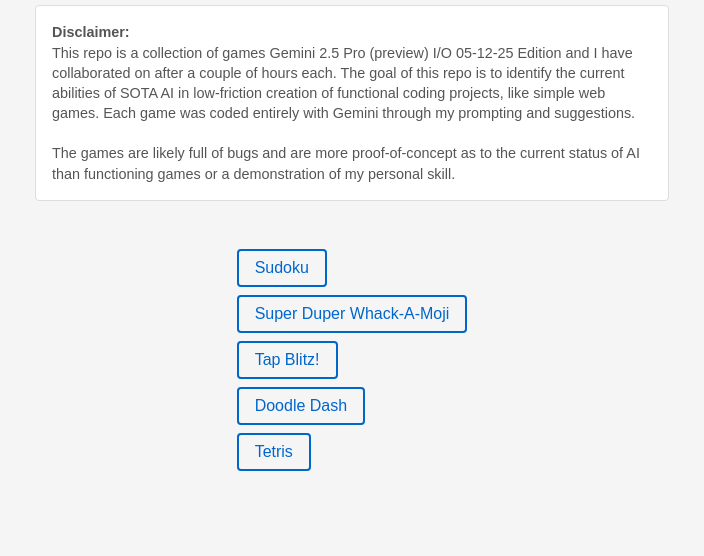
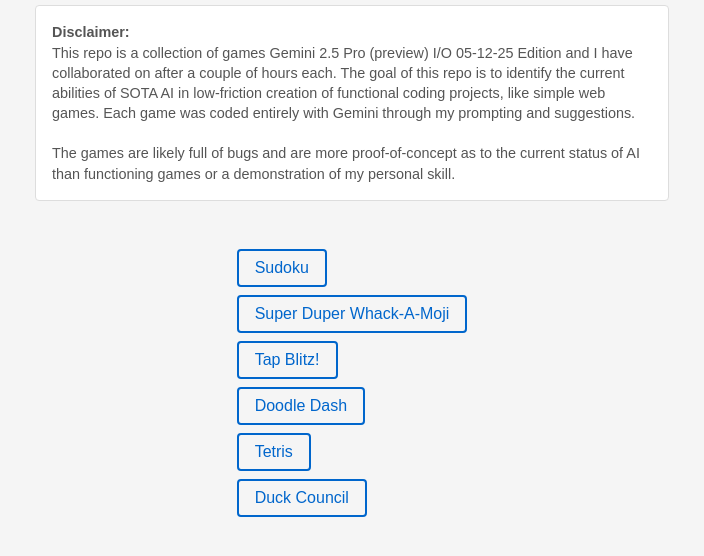
Before and after one commit to tydevdev/experimental-ai-games, a plain HTML site: page index.html in a window 1280 px wide. Shown: the part 94-650 px from the top of the page, without its empty margins (320-1024 px from the left). Drawn offline with Linux system fonts and the light colour scheme.

Commit message:
Update index.html

```diff
--- a/index.html
+++ b/index.html
@@ -60,6 +60,7 @@
       <li><a href="tap_blitz.html">Tap Blitz!</a></li>
       <li><a href="doodle_dash.html">Doodle Dash</a></li>
       <li><a href="tetris.html">Tetris</a></li>
+      <li><a href="duck_council.html">Duck Council</a></li>
       <!-- …add one <li> per .html game file -->
     </ul>
   </div>
```
